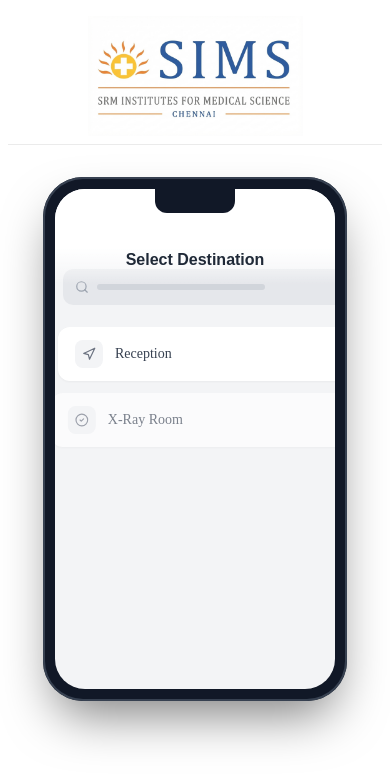
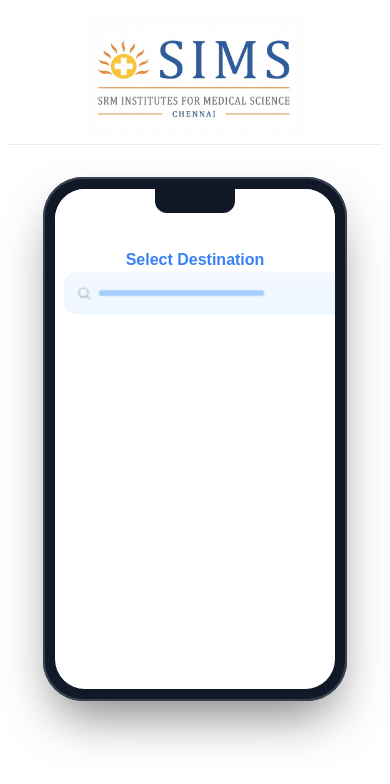
Before and after one commit to Slowdust18/indoor_navigation_system, a React (Vite) app in the folder frontend/sims-navigation/: page / in a window 390 px wide. Shown: the top 784 px of the page. Built offline with nearby package versions, Linux system fonts and the light colour scheme.

Commit message:
Refactor OnboardingAnimation to improve text updates and enhance visual styles; streamline animations and adjust component styles for better responsiveness

```diff
--- a/frontend/sims-navigation/src/components/OnboardingAnimation.tsx
+++ b/frontend/sims-navigation/src/components/OnboardingAnimation.tsx
@@ -15,31 +15,21 @@ export default function OnboardingAnimation() {
       const textDuration = 0.5
 
       // --- INITIAL STATE ---
+      // Reset text content for loop
+      tl.call(() => {
+        const el = containerRef.current?.querySelector(".status-text")
+        if (el) el.textContent = "Scan QR Code"
+      }, undefined, 0)
+
       tl.set(".scene", { autoAlpha: 0, scale: 0.9 })
       tl.set(".scene-1", { autoAlpha: 1, scale: 1 })
-      tl.set(".status-text", { autoAlpha: 1 }) // Ensure text is visible at start
+      tl.set(".status-text", { autoAlpha: 1 })
       tl.set(".scanner-line", { scaleX: 0, opacity: 0 })
       tl.set(".scan-overlay", { opacity: 0 })
       tl.set(".list-item", { x: -20, opacity: 0 })
       tl.set(".path-line", { strokeDasharray: 300, strokeDashoffset: 300 })
       tl.set(".nav-dot", { opacity: 0 })
       tl.set(".destination-marker", { scale: 0, opacity: 0 })
-      tl.set(".status-text", { text: "Scan QR Code" }) // Fallback initialization
-
-      // Update text helper
-      const updateText = (text: string) => {
-        gsap.to(".status-text", {
-          y: -10,
-          opacity: 0,
-          duration: 0.2,
-          onComplete: () => {
-            const el = document.querySelector(".status-text")
-            if (el) el.textContent = text
-            gsap.set(".status-text", { y: 10 })
-            gsap.to(".status-text", { y: 0, opacity: 1, duration: 0.3 })
-          }
-        })
-      }
 
       // --- SCENE 1: QR SCAN ---
       // Animate scanner line
@@ -66,7 +56,12 @@ export default function OnboardingAnimation() {
         ease: "power2.in"
       }, "+=0.5")
 
-      tl.call(() => updateText("Select Destination"))
+      tl.to(".status-text", { autoAlpha: 0, duration: 0.2 })
+      tl.call(() => {
+        const el = containerRef.current?.querySelector(".status-text")
+        if (el) el.textContent = "Select Destination"
+      })
+      tl.to(".status-text", { autoAlpha: 1, duration: 0.3 })
 
       tl.to(".scene-2", {
         autoAlpha: 1,
@@ -105,7 +100,12 @@ export default function OnboardingAnimation() {
         ease: "power2.in"
       }, "+=0.5")
 
-      tl.call(() => updateText("Best Route"))
+      tl.to(".status-text", { autoAlpha: 0, duration: 0.2 })
+      tl.call(() => {
+        const el = containerRef.current?.querySelector(".status-text")
+        if (el) el.textContent = "Best Route"
+      })
+      tl.to(".status-text", { autoAlpha: 1, duration: 0.3 })
 
       tl.to(".scene-3", {
         autoAlpha: 1,
@@ -141,14 +141,14 @@ export default function OnboardingAnimation() {
       // Pulse at destination
       tl.to(".destination-marker", {
         scale: 1.2,
-        boxShadow: "0 0 20px rgba(59, 130, 246, 0.5)",
+        boxShadow: "0 0 25px rgba(249, 115, 22, 0.6)",
         duration: 0.4,
         yoyo: true,
         repeat: 3
       })
 
       // Fade out for loop
-      tl.to(".scene-3, .status-text", { autoAlpha: 0, duration: 0.5, delay: 1 })
+      tl.to(".scene-3", { autoAlpha: 0, duration: 0.5, delay: 1 })
 
     }, containerRef)
 
@@ -173,7 +173,7 @@ export default function OnboardingAnimation() {
           {/* === SCENE 1: QR SCAN === */}
           <div className="scene scene-1" style={styles.scene}>
             <div style={styles.qrContainer}>
-              <ScanLine className="qr-icon" size={80} color="#374151" />
+              <ScanLine className="qr-icon" size={80} color="#1e3a8a" />
               {/* Scanner Line */}
               <div className="scanner-line" style={styles.scannerLine}></div>
               {/* Scan Overlay flash */}
@@ -207,10 +207,10 @@ export default function OnboardingAnimation() {
              <div style={styles.mapContainer}>
                 {/* Simulated Walls */}
                 <svg width="100%" height="100%" viewBox="0 0 200 280" style={styles.mapSvg}>
-                   <rect x="20" y="20" width="60" height="80" rx="4" fill="#e5e7eb" />
-                   <rect x="120" y="20" width="60" height="60" rx="4" fill="#e5e7eb" />
-                   <rect x="20" y="140" width="60" height="100" rx="4" fill="#e5e7eb" />
-                   <rect x="120" y="120" width="60" height="120" rx="4" fill="#dbeafe" stroke="#3b82f6" strokeWidth="2" /> {/* Dest. room */}
+                   <rect x="20" y="20" width="60" height="80" rx="8" fill="#ffffff" stroke="#e2e8f0" strokeWidth="1.5" />
+                   <rect x="120" y="20" width="60" height="60" rx="8" fill="#ffffff" stroke="#e2e8f0" strokeWidth="1.5" />
+                   <rect x="20" y="140" width="60" height="100" rx="8" fill="#ffffff" stroke="#e2e8f0" strokeWidth="1.5" />
+                   <rect x="120" y="120" width="60" height="120" rx="8" fill="#fff7ed" stroke="#f97316" strokeWidth="2" /> {/* Dest. room */}
 
                    {/* The Path */}
                    <path
@@ -231,13 +231,13 @@ export default function OnboardingAnimation() {
 
                 {/* Destination Marker */}
                 <div className="destination-marker" style={styles.destMarker}>
-                   <MapPin size={24} color="#ef4444" fill="#ef4444" />
+                   <MapPin size={28} color="#f97316" fill="#f97316" />
                 </div>
 
                 {/* Floating info card */}
                 <div style={styles.routeInfo}>
-                   <span style={{fontSize: 10, color: '#6b7280'}}>Distance</span>
-                   <span style={{fontSize: 14, fontWeight: 'bold', color: '#1f2937'}}>45m</span>
+                   <span style={{fontSize: 11, color: '#64748b', fontWeight: 500}}>Distance</span>
+                   <span style={{fontSize: 16, fontWeight: '800', color: '#f97316', fontFamily: 'sans-serif'}}>45m</span>
                 </div>
              </div>
           </div>
@@ -279,7 +279,7 @@ const styles: Record<string, React.CSSProperties> = {
   screen: {
     width: "100%",
     height: "100%",
-    background: "#f3f4f6", // Light gray background
+    background: "#ffffff",
     borderRadius: 30,
     position: "relative",
     overflow: "hidden",
@@ -293,12 +293,12 @@ const styles: Record<string, React.CSSProperties> = {
     justifyContent: "center",
     paddingBottom: 16,
     zIndex: 10,
-    background: "linear-gradient(to bottom, #ffffff 60%, transparent)",
+    background: "linear-gradient(to bottom, #ffffff 60%, rgba(255,255,255,0))",
   },
   statusText: {
     fontSize: 16,
-    fontWeight: 600,
-    color: "#1f2937",
+    fontWeight: 700,
+    color: "#3b82f6", // Blue text
     margin: 0,
     fontFamily: "sans-serif",
   },
@@ -325,16 +325,18 @@ const styles: Record<string, React.CSSProperties> = {
     alignItems: "center",
     justifyContent: "center",
     position: "relative",
-    boxShadow: "0 10px 15px -3px rgba(0, 0, 0, 0.1)",
+    boxShadow: "0 10px 25px -3px rgba(59, 130, 246, 0.15)", // Subtle blue shadow
+    border: "4px solid #eff6ff",
   },
   scannerLine: {
     position: "absolute",
     top: 10,
     left: 10,
     right: 10,
-    height: 2,
-    background: "#ef4444", // Red laser scanner color
-    boxShadow: "0 0 8px 1px rgba(239, 68, 68, 0.6)",
+    height: 3,
+    background: "#f97316", // Orange scanner
+    boxShadow: "0 0 12px 2px rgba(249, 115, 22, 0.6)",
+    borderRadius: 2,
   },
   scanOverlay: {
     position: "absolute",
@@ -342,8 +344,8 @@ const styles: Record<string, React.CSSProperties> = {
     left: 0,
     width: "100%",
     height: "100%",
-    background: "rgba(16, 185, 129, 0.3)", // Green success overlay
-    borderRadius: 20,
+    background: "rgba(59, 130, 246, 0.1)", // Light blue overlay
+    borderRadius: 16,
   },
 
   // Scene 2 Styles
@@ -354,44 +356,46 @@ const styles: Record<string, React.CSSProperties> = {
   },
   searchBar: {
       width: "100%",
-      height: 36,
-      background: "#e5e7eb",
-      borderRadius: 10,
+      height: 40,
+      background: "#eff6ff", // Light blue bg
+      borderRadius: 12,
       display: "flex",
       alignItems: "center",
       padding: "0 12px",
       gap: 8,
-      marginBottom: 10
+      marginBottom: 10,
+      border: "1px solid #dbeafe",
   },
   searchPlaceholder: {
       width: "60%",
       height: 6,
-      background: "#d1d5db",
+      background: "#93c5fd", // Blue-300
       borderRadius: 4
   },
   listItem: {
       width: "100%",
-      padding: "12px 16px",
+      padding: "14px 16px",
       background: "#ffffff",
-      borderRadius: 12,
+      borderRadius: 16,
       display: "flex",
       alignItems: "center",
       gap: 12,
-      boxShadow: "0 1px 3px rgba(0,0,0,0.05)",
-      border: "1px solid transparent",
+      boxShadow: "0 2px 5px rgba(0,0,0,0.03)",
+      border: "1px solid #f3f4f6", // Very subtle border
       fontSize: 14,
-      fontWeight: 500,
-      color: "#374151"
+      fontWeight: 600,
+      color: "#1e3a8a", // Dark blue text
+      transition: "all 0.3s ease",
   },
   iconBox: {
-      width: 28,
-      height: 28,
-      background: "#f3f4f6",
-      borderRadius: 8,
+      width: 32,
+      height: 32,
+      background: "#fff7ed", // Light orange bg
+      borderRadius: 10,
       display: "flex",
       alignItems: "center",
       justifyContent: "center",
-      color: "#6b7280"
+      color: "#f97316" // Orange icon
   },
 
   // Scene 3 Styles
@@ -409,14 +413,13 @@ const styles: Record<string, React.CSSProperties> = {
   },
   navDot: {
       position: 'absolute',
-      width: 20,
-      height: 20,
-      background: '#3b82f6',
+      width: 22,
+      height: 22,
+      background: '#3b82f6', // Blue dot
       borderRadius: '50%',
-      border: '2px solid white',
-      boxShadow: '0 2px 5px rgba(0,0,0,0.2)',
+      border: '3px solid white',
+      boxShadow: '0 4px 10px rgba(59, 130, 246, 0.4)',
       zIndex: 10,
-      // Centered alignment handled by GSAP motionPath alignOrigin
       top: 0,
       left: 0,
       display: 'flex',
@@ -425,22 +428,22 @@ const styles: Record<string, React.CSSProperties> = {
   },
   destMarker: {
       position: 'absolute',
-      bottom: 85, // Approximate based on SVG rect
-      right: 48,  // Approximate based on SVG rect
+      bottom: 85,
+      right: 48,
       transformOrigin: 'bottom center',
   },
   routeInfo: {
       position: 'absolute',
-      bottom: 20,
+      bottom: 24,
       left: '50%',
       transform: 'translateX(-50%)',
       background: 'white',
-      padding: '8px 16px',
-      borderRadius: 20,
-      boxShadow: '0 4px 6px -1px rgba(0, 0, 0, 0.1)',
+      padding: '10px 20px',
+      borderRadius: 24,
+      boxShadow: '0 10px 25px -5px rgba(0, 0, 0, 0.1), 0 0 0 1px #eff6ff',
       display: 'flex',
       flexDirection: 'column',
       alignItems: 'center',
-      width: 120
+      width: 140
   }
 }
```
